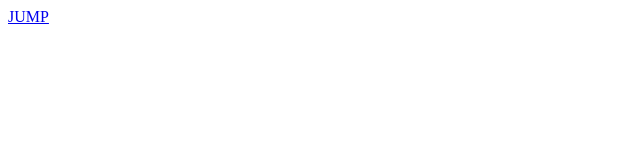
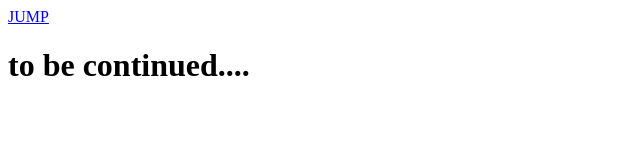
Before and after one commit to ThanapongYamkamol642115022/devopslab04, a plain HTML site: page index.html in a window 1280 px wide. Shown: the whole page, without its empty margins (0-640 px from the left). Drawn offline with Linux system fonts and the light colour scheme.

Commit message:
create new branch and add to be continued

```diff
--- a/index.html
+++ b/index.html
@@ -8,5 +8,6 @@
 </head>
 <body>
     <a href="profile.html">JUMP</a>
+    <h1>to be continued....</h1>
 </body>
 </html>
```
